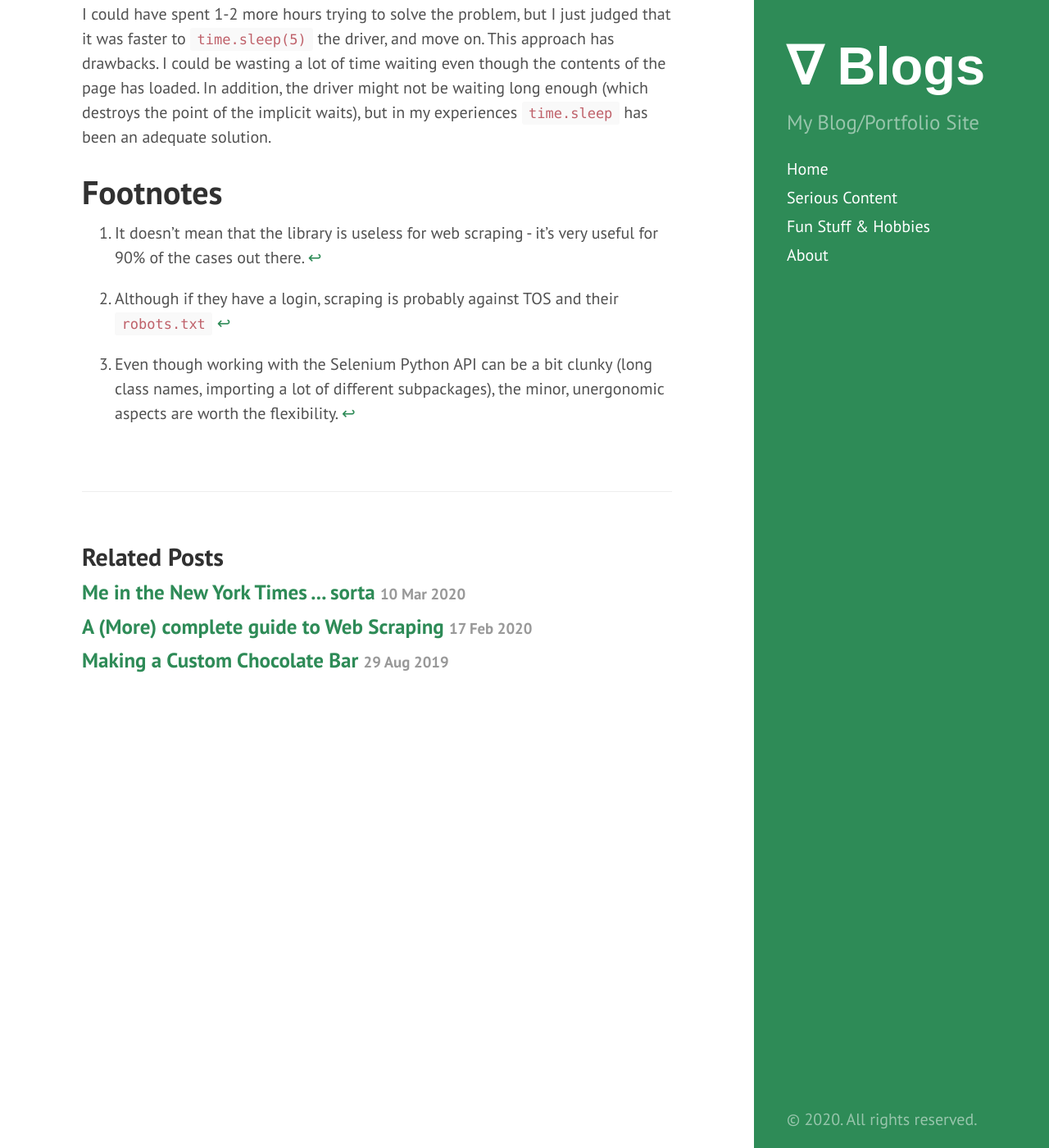
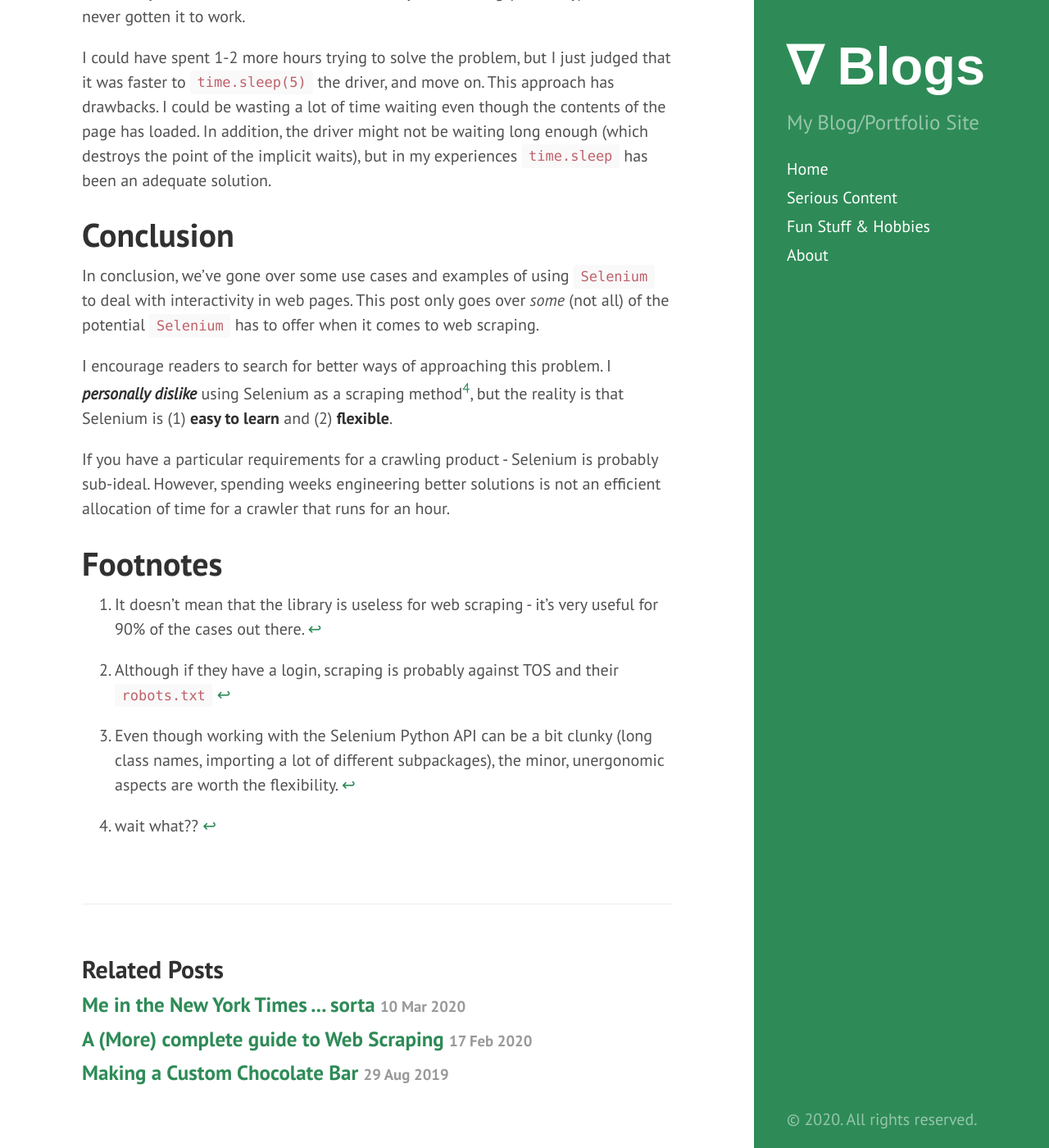
Before and after one commit to tedkim97/tedkim97.github.io, a Jekyll site: the page built from _posts/2020-02-18-scrapetips.md, in a window 1280 px wide and 1400 px high, scrolled down 4143 px. Shown: the whole window at 82% size. Built offline with Jekyll 4.4.1, drawn with Linux system fonts in a browser that asks for light colours; some of the changed text lies outside the part shown.

Commit message:
asodiaosdj

````diff
--- a/_posts/2020-02-18-scrapetips.md
+++ b/_posts/2020-02-18-scrapetips.md
@@ -42,8 +42,9 @@ try:
     load_button = driver.find_element_by_class_name(button_class)
     load_button.click()
     time.sleep(2) # give time for the content to load
+    web_content = driver.page_source
     '''
-    download html
+    save web_content
     '''
 except:
 	'''
@@ -63,6 +64,7 @@ Keep in mind there is more than one way of identifying elements in Selenium - yo
 
 ##### Selenium Tip: Handling Exceptions
 Selenium throws exceptions for situations where it can't execute an instruction. If you don't want to reset your crawler every time you run into the exceptions, you should run some try/catch clauses in your crawler. If you want to handle specific exceptions, you need to import them from selenium like:
+
 ```python
 from selenium.common.exceptions import NoSuchElementException
 
@@ -109,4 +111,13 @@ Selenium offers Implicit Waits - which is a way of pausing the web driver until
 
 I could have spent 1-2 more hours trying to solve the problem, but I just judged that it was faster to `time.sleep(5)` the driver, and move on. This approach has drawbacks. I could be wasting a lot of time waiting even though the contents of the page has loaded. In addition, the driver might not be waiting long enough (which destroys the point of the implicit waits), but in my experiences `time.sleep` has been an adequate solution.
 
+# Conclusion
+In conclusion, we've gone over some use cases and examples of using `Selenium` to deal with interactivity in web pages. This post only goes over *some* (not all) of the potential `Selenium` has to offer when it comes to web scraping.
+
+I encourage readers to search for better ways of approaching this problem. I ***personally dislike*** using Selenium as a scraping method[^4], but the reality is that Selenium is (1) **easy to learn** and (2) **flexible**.
+
+If you have a particular requirements for a crawling product - Selenium is probably sub-ideal. However, spending weeks engineering better solutions is not an efficient allocation of time for a crawler that runs for an hour.
+
+[^4]: wait what??
+
 # Footnotes
````
Also changed, not shown: _posts/2020-02-17-webscraping.md (+2 -1 lines).
